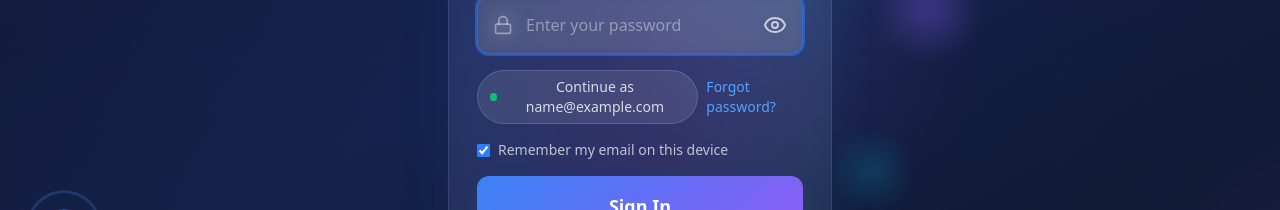
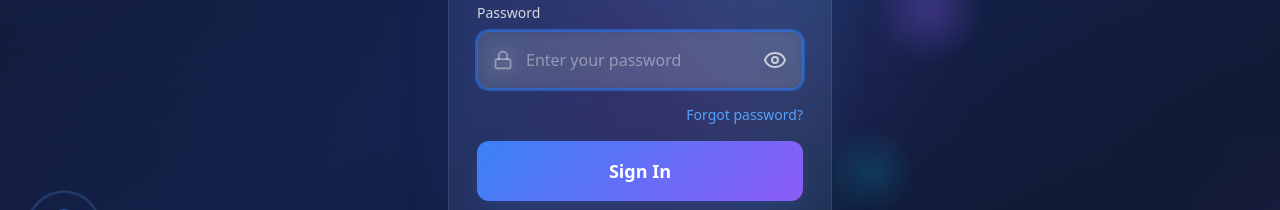
Before and after one commit to alim034/StudyHub-Frontend, a React (Vite) app: page /login in a window 1280 px wide. Shown: the part 428-638 px from the top of the page. Built offline with nearby package versions, Linux system fonts and the light colour scheme; no server answers; sample sign-in values are in the browser's storage.

Commit message:
Updated Login page

```diff
--- a/src/pages/Login.jsx
+++ b/src/pages/Login.jsx
@@ -256,7 +256,6 @@ const Login = () => {
     const [error, setError] = useState("");
     const [success, setSuccess] = useState("");
     const { login: authLogin, error: authError } = useAuth();
-    const [rememberEmail, setRememberEmail] = useState(true);
     const passwordRef = useRef(null);
 
     // Prefill saved email and focus password for faster login
@@ -334,11 +333,6 @@ const Login = () => {
             console.log('Attempting login with:', { email: formData.email });
             // Call AuthContext login so context.user updates immediately and it navigates to /dashboard
             await authLogin(formData.email.trim(), formData.password);
-            if (rememberEmail) {
-                localStorage.setItem('lastLoginEmail', formData.email.trim());
-            } else {
-                localStorage.removeItem('lastLoginEmail');
-            }
             // AuthContext handles navigation; optional success message for brief visual feedback
             setSuccess("Login successful! Redirecting...");
 
@@ -482,25 +476,8 @@ const Login = () => {
                                 </div>
                             </div>
 
-                            {/* Saved account + Forgot Password */}
-                            <div className="flex flex-col gap-2 sm:flex-row sm:items-center sm:justify-between">
-                                {(() => {
-                                    const saved = typeof window !== 'undefined' ? localStorage.getItem('lastLoginEmail') : null;
-                                    return saved ? (
-                                        <button
-                                            type="button"
-                                            onClick={() => {
-                                                setFormData((p) => ({ ...p, email: saved }));
-                                                setTimeout(() => passwordRef.current?.focus(), 0);
-                                            }}
-                                            className="inline-flex items-center gap-2 text-xs sm:text-sm px-3 py-1.5 rounded-full bg-white/10 border border-white/15 text-white/80 hover:bg-white/15 transition"
-                                            disabled={loading}
-                                        >
-                                            <span className="inline-block w-2 h-2 rounded-full bg-green-400/80" />
-                                            Continue as {saved}
-                                        </button>
-                                    ) : null;
-                                })()}
+                            {/* Forgot Password Link */}
+                            <div className="flex justify-end">
                                 <Link
                                     to="/forgot-password"
                                     className="text-sm text-blue-400 hover:text-blue-300 transition-colors duration-200"
@@ -508,18 +485,6 @@ const Login = () => {
                                     Forgot password?
                                 </Link>
                             </div>
-
-                            {/* Remember email */}
-                            <label className="flex items-center gap-2 text-xs sm:text-sm text-white/70 select-none">
-                                <input
-                                    type="checkbox"
-                                    className="accent-blue-500"
-                                    checked={rememberEmail}
-                                    onChange={(e) => setRememberEmail(e.target.checked)}
-                                    disabled={loading}
-                                />
-                                Remember my email on this device
-                            </label>
 
                             {/* Success Message (short-lived before redirect) */}
                             {success && (
```
